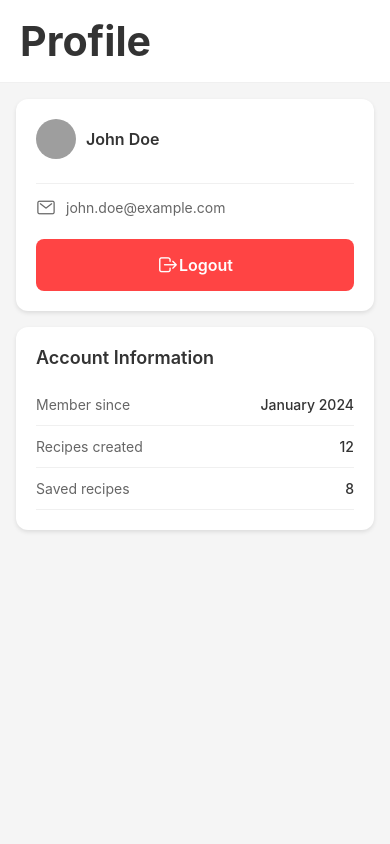
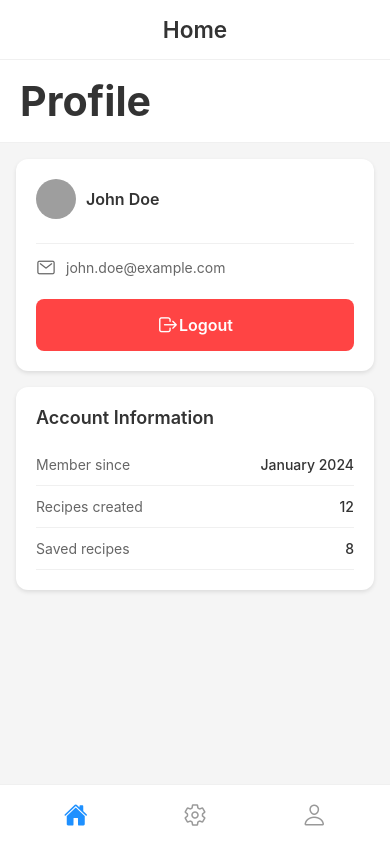
Before and after one commit to DmitryShastel/CookBook, a React Native app: screen / in a window 390 px wide. Built offline with nearby package versions, Linux system fonts and the light colour scheme; grey boxes are pictures that could not be loaded.

Commit message:
feat: The RootPage is created

```diff
--- a/src/app/App.tsx
+++ b/src/app/App.tsx
@@ -1,12 +1,15 @@
 import { View } from 'react-native';
 import { SafeAreaProvider } from 'react-native-safe-area-context';
+import { RootScreen } from '@/screens/rootPage/RootPage';
 import { UserProfileScreen } from '@/screens/userProfile/UserProfileScreen';
 
 export default function App() {
   return (
     <SafeAreaProvider>
       <View style={{ flex: 1, backgroundColor: '#fff' }}>
-        <UserProfileScreen />
+        <RootScreen>
+          <UserProfileScreen />
+        </RootScreen>
       </View>
     </SafeAreaProvider>
   );
--- /dev/null
+++ b/src/screens/rootPage/RootPage.styles.ts
@@ -0,0 +1,50 @@
+import { StyleSheet } from 'react-native';
+
+export const styles = StyleSheet.create({
+  backButton: {
+    padding: 8,
+  },
+  content: {
+    backgroundColor: '#f5f5f5',
+    flex: 1,
+  },
+  header: {
+    alignItems: 'center',
+    backgroundColor: '#fff',
+    borderBottomColor: '#f0f0f0',
+    borderBottomWidth: 1,
+    flexDirection: 'row',
+    height: 60,
+    justifyContent: 'space-between',
+    paddingHorizontal: 16,
+  },
+  headerLeft: {
+    width: 40,
+  },
+  headerRight: {
+    width: 40,
+  },
+  headerTitle: {
+    color: '#333',
+    fontSize: 18,
+    fontWeight: '600',
+  },
+  safeArea: {
+    backgroundColor: '#fff',
+    flex: 1,
+  },
+  tabBar: {
+    alignItems: 'center',
+    backgroundColor: '#fff',
+    borderTopColor: '#f0f0f0',
+    borderTopWidth: 1,
+    flexDirection: 'row',
+    height: 60,
+    justifyContent: 'space-around',
+    paddingHorizontal: 16,
+  },
+  tabButton: {
+    paddingHorizontal: 16,
+    paddingVertical: 8,
+  },
+});
--- /dev/null
+++ b/src/screens/rootPage/RootPage.tsx
@@ -0,0 +1,98 @@
+import React, { ReactNode } from 'react';
+import { View, SafeAreaView, StatusBar } from 'react-native';
+import { Text, Icon, Button } from 'react-native-elements';
+import { styles } from '@/screens/rootPage/RootPage.styles';
+
+interface RootScreenProps {
+  children: ReactNode;
+  title?: string;
+  showBackButton?: boolean;
+  onBackPress?: () => void;
+  activeTab?: 'home' | 'settings' | 'profile';
+  onTabPress?: (tab: 'home' | 'settings' | 'profile') => void;
+}
+
+export const RootScreen = ({
+  children,
+  title = 'Home',
+  showBackButton = false,
+  onBackPress,
+  activeTab = 'home',
+  onTabPress,
+}: RootScreenProps) => {
+  return (
+    <SafeAreaView style={styles.safeArea}>
+      <StatusBar barStyle="dark-content" backgroundColor="#fff" />
+
+      {/* Header */}
+      <View style={styles.header}>
+        <View style={styles.headerLeft}>
+          {showBackButton && (
+            <Button
+              type="clear"
+              icon={
+                <Icon name="arrow-back" type="ionicon" size={24} color="#333" />
+              }
+              onPress={onBackPress}
+              buttonStyle={styles.backButton}
+            />
+          )}
+        </View>
+
+        <Text style={styles.headerTitle} h4>
+          {title}
+        </Text>
+
+        <View style={styles.headerRight} />
+      </View>
+
+      {/* Content */}
+      <View style={styles.content}>{children}</View>
+
+      {/* Bottom Tabs */}
+      <View style={styles.tabBar}>
+        <Button
+          type="clear"
+          icon={
+            <Icon
+              name={activeTab === 'home' ? 'home' : 'home-outline'}
+              type="ionicon"
+              size={24}
+              color={activeTab === 'home' ? '#1E90FF' : '#999'}
+            />
+          }
+          onPress={() => onTabPress?.('home')}
+          buttonStyle={styles.tabButton}
+        />
+
+        <Button
+          type="clear"
+          icon={
+            <Icon
+              name={activeTab === 'settings' ? 'settings' : 'settings-outline'}
+              type="ionicon"
+              size={24}
+              color={activeTab === 'settings' ? '#1E90FF' : '#999'}
+            />
+          }
+          onPress={() => onTabPress?.('settings')}
+          buttonStyle={styles.tabButton}
+        />
+
+        <Button
+          type="clear"
+          icon={
+            <Icon
+              name={activeTab === 'profile' ? 'person' : 'person-outline'}
+              type="ionicon"
+              size={24}
+              color={activeTab === 'profile' ? '#1E90FF' : '#999'}
+            />
+          }
+          onPress={() => onTabPress?.('profile')}
+          buttonStyle={styles.tabButton}
+        />
+      </View>
+    </SafeAreaView>
+  );
+};
```
